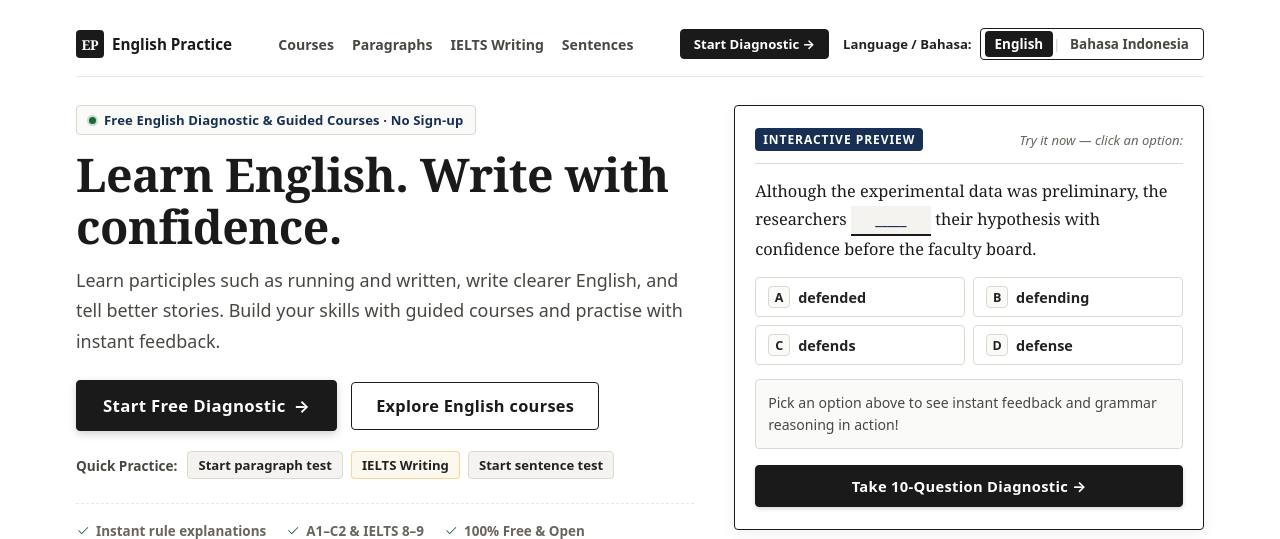
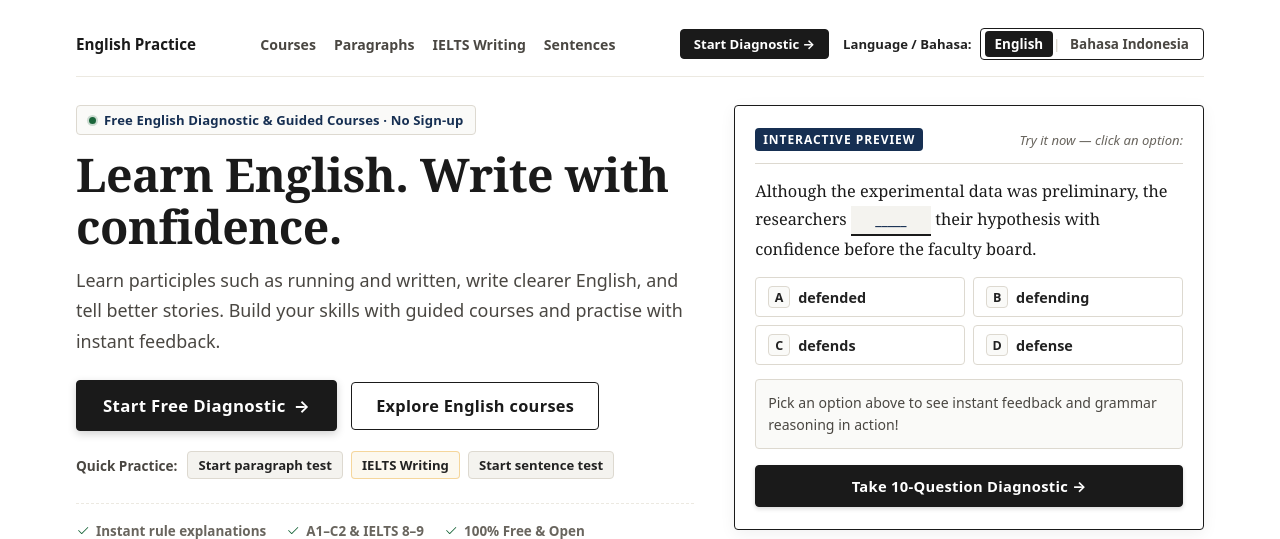
Before and after one commit to thirza258/english-practice, a Django app: template templates/practice/landing.html in a window 1280 px wide. Shown: the top 539 px of the page. Run offline with Django 5.2, Linux system fonts and the light colour scheme; the template is opened without the code that fills it, so the values that code supplies are empty.

Commit message:
fix: landing page to not random span

```diff
--- a/static/practice/styles.css
+++ b/static/practice/styles.css
@@ -2150,20 +2150,6 @@
   gap: 10px;
 }
 
-.brand-badge {
-  display: inline-flex;
-  align-items: center;
-  justify-content: center;
-  width: 28px;
-  height: 28px;
-  background: var(--ink-black);
-  color: #ffffff;
-  font-family: var(--font-serif);
-  font-weight: 700;
-  font-size: 0.85rem;
-  border-radius: var(--radius-xs);
-  letter-spacing: -0.02em;
-}
 
 .running-head-logo {
   display: flex;
--- a/templates/practice/landing.html
+++ b/templates/practice/landing.html
@@ -26,7 +26,6 @@
     <div class="running-head-row">
       <div class="running-head-brand-group">
         <a href="{% url 'practice:landing' %}" class="running-head-logo" aria-label="English Practice Home">
-          <span class="brand-badge">EP</span>
           <span class="running-head-text" data-i18n="siteName">English Practice</span>
         </a>
       </div>
@@ -330,10 +329,7 @@
     <!-- Quick Level Guide & Goal Finder -->
     <section class="quick-level-guide" aria-label="Level Guide">
       <div class="quick-level-guide-head">
-        <span class="quick-guide-title">
-          <span>🎯</span>
-          <span data-i18n="quickGuideTitle">Need a recommendation? Choose your goal:</span>
-        </span>
+        <span class="quick-guide-title" data-i18n="quickGuideTitle">Need a recommendation? Choose your goal:</span>
         <span class="quick-guide-hint" data-i18n="quickGuideHint">Click a goal to highlight your recommended level</span>
       </div>
       <div class="quick-level-pills">
```
